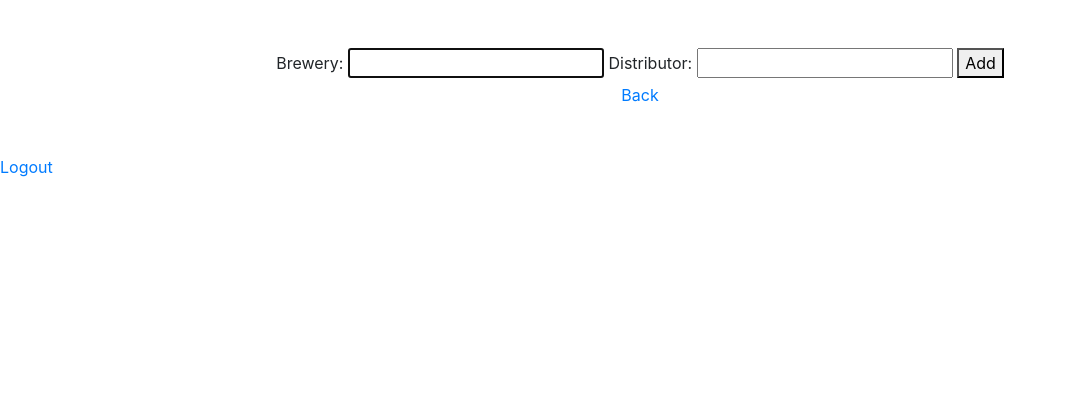
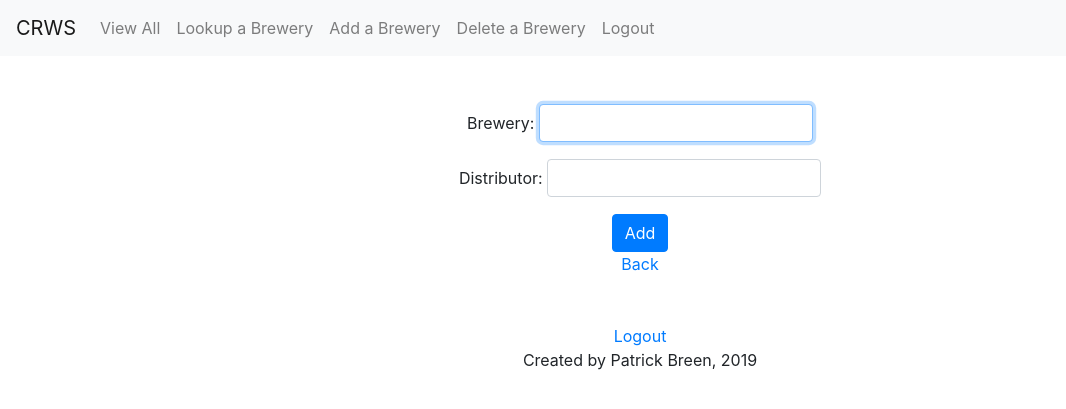
Before and after one commit to ptrkbrn/dollar-slice, a Flask app: page /add_brewery in a window 1280 px wide. Shown: the top 409 px of the page, without its empty margins (0-1066 px from the left). Run offline with Flask 2, Linux system fonts and the light colour scheme; the visitor is signed in with stand-in values (Sample User, id 1); some libraries are stand-ins or nearby versions.

Commit message:
add basic CSS styling

```diff
--- a/static/styles.css
+++ b/static/styles.css
@@ -1,8 +1,9 @@
+body {
+	text-align: center;
+	align-items: center;
+}
+
 main .form-control {
 	display: inline-block;
 	width: auto;
 }
-
-main {
-	text-align: center;
-}
--- a/templates/add.html
+++ b/templates/add.html
@@ -4,11 +4,15 @@
 
 	{% block main %}
 	<form action="/add_brewery" method="POST">
-		<label for="brewery">Brewery:</label>
-		<input type="text" id="brewery" name="brewery" autofocus autocomplete="off">
-		<label for="distributor">Distributor:</label>
-		<input type="text" id="distributor" name="distributor">
-		<button type="submit">Add</button>
+		<div class="form-group">
+			<label for="brewery">Brewery:</label>
+			<input class="form-control" type="text" id="brewery" name="brewery" autofocus autocomplete="off">
+		</div>
+		<div class="form-group">
+			<label for="distributor">Distributor:</label>
+			<input class="form-control" type="text" id="distributor" name="distributor">
+		</div>
+		<button class="btn btn-primary" type="submit">Add</button>
 	</form>
 	<a href="/">Back</a>
 	{% endblock %}
--- a/templates/add_beer.html
+++ b/templates/add_beer.html
@@ -5,7 +5,9 @@
 	{% block main %}
 	<h1>{{ brewery }}</h1>
 	<form action="/add_beer/?brewery={{ brewery }}" method="post">
-		<input type="text" name="new_beer">
-		<button type="submit">Add beer</button>
+		<div class="form-group">
+			<input class="form-control" type="text" name="new_beer">
+		</div>
+		<button class="btn btn-primary" type="submit">Add beer</button>
 	</form>
 	{% endblock %}
--- a/templates/beers.html
+++ b/templates/beers.html
@@ -3,7 +3,7 @@
 
 	{% block main %}
 	<h2>{{ brewery }} Beers</h2>
-	<ul>
+	<ul class="list-unstyled">
 	{% for beer in beers %}
 		<li>{{ beer[0] }}</li>
 	{% endfor %}
--- a/templates/brewery.html
+++ b/templates/brewery.html
@@ -6,7 +6,7 @@
 	<h1>{{ brewery }}</h1>
 	<h2>Distributor: {{ distributor }}</h2>
 	<h2>Beers</h2>
-	<ul>
+	<ul class="list-unstyled">
 	{% for beer in beers %}
 		<li><a href="{{ brewery }}/beers/{{ beer[0] }}">{{ beer[0] }}</a></li>
 	{% endfor %}
--- a/templates/index.html
+++ b/templates/index.html
@@ -5,7 +5,7 @@
 	{% block main %}
 	<h1>Welcome!</h1>
 	<h4>Pick an option to get started.</h4>
-	<ul>
+	<ul class="list-unstyled">
 		<li><a href="/view_all">View all</a></li>
 		<li><a href="/search">Lookup a Brewery</a></li>
 		<li><a href="/add_brewery">Add a Brewery</a></li>
--- a/templates/layout.html
+++ b/templates/layout.html
@@ -4,9 +4,36 @@
 	<title>{% block title %}{% endblock %}</title>
 	<meta name="viewport" content="width=device-width, initial-scale=1">
 	<link rel="stylesheet" href="https://stackpath.bootstrapcdn.com/bootstrap/4.3.1/css/bootstrap.min.css" integrity="sha384-ggOyR0iXCbMQv3Xipma34MD+dH/1fQ784/j6cY/iJTQUOhcWr7x9JvoRxT2MZw1T" crossorigin="anonymous">
-	<link rel="stylesheet" type="text/css" href="static/styles.css">
+	<link rel="stylesheet" href="{{ url_for('static', filename='styles.css') }}">
 </head>
 <body>
+	{% if session.user_id %}
+	<nav class="navbar navbar-expand-lg navbar-light bg-light">
+		<a class="navbar-brand" href="/">CRWS</a>
+	  	<button class="navbar-toggler" type="button" data-toggle="collapse" data-target="#navbarNav" aria-controls="navbarNav" aria-expanded="false" aria-label="Toggle navigation">
+	    <span class="navbar-toggler-icon"></span>
+	  	</button>
+	  	<div class="collapse navbar-collapse" id="navbarNav">
+	    	<ul class="navbar-nav">
+	      		<li class="nav-item">
+	        		<a class="nav-link" href="/view_all">View All</a>
+	      		</li>
+	      		<li class="nav-item">
+	      		<li class="nav-item">
+	        		<a class="nav-link" href="/search">Lookup a Brewery</a>
+	      		</li>
+	      		<li class="nav-item">
+	        		<a class="nav-link" href="/add_brewery">Add a Brewery</a>
+	      		</li>
+	      		<li class="nav-item">
+	        		<a class="nav-link" href="/delete_brewery">Delete a Brewery</a>
+	      		</li>
+	      		<li class="nav-item">
+	      			<a class="nav-link" href="/logout">Logout</a>
+	    	</ul>
+  		</div>
+  	</nav>
+  	{% endif %}
 	<main class="container p-5">
 		{% block main %}{% endblock %}
 	</main>
@@ -16,5 +43,8 @@
 	<script src="https://code.jquery.com/jquery-3.3.1.slim.min.js" integrity="sha384-q8i/X+965DzO0rT7abK41JStQIAqVgRVzpbzo5smXKp4YfRvH+8abtTE1Pi6jizo" crossorigin="anonymous"></script>
 	<script src="https://cdnjs.cloudflare.com/ajax/libs/popper.js/1.14.7/umd/popper.min.js" integrity="sha384-UO2eT0CpHqdSJQ6hJty5KVphtPhzWj9WO1clHTMGa3JDZwrnQq4sF86dIHNDz0W1" crossorigin="anonymous"></script>
 	<script src="https://stackpath.bootstrapcdn.com/bootstrap/4.3.1/js/bootstrap.min.js" integrity="sha384-JjSmVgyd0p3pXB1rRibZUAYoIIy6OrQ6VrjIEaFf/nJGzIxFDsf4x0xIM+B07jRM" crossorigin="anonymous"></script>
+	<footer>
+		Created by Patrick Breen, 2019
+	</footer>
 </body>
 </html>
--- a/templates/login.html
+++ b/templates/login.html
@@ -4,6 +4,7 @@
 
 	{% block main %}
 	<form action="/login" method="post">
+		<h1>Login</h1>
 		<div class="form-group">
 			<label for="username">Username: </label>
 			<input class="form-control" type="text" id="username" name="username" autofocus autocomplete="off">
--- a/templates/search.html
+++ b/templates/search.html
@@ -5,8 +5,10 @@
 	{% block main %}
 	<h1>Search for a Brewery</h1>
 	<form action="/results/", method="get">
-		<input type="text" name="brewery">
-		<button type="submit">Search</button>
+		<div class="form-group">
+			<input class="form-control" type="text" name="brewery">
+		</div>
+			<button class="btn btn-primary" type="submit">Search</button>
 	</form>
 	<a href="/">Back</a>
 	{% endblock %}
--- a/templates/viewall.html
+++ b/templates/viewall.html
@@ -4,6 +4,7 @@
 	{% block title %} View All {% endblock %}
 
 	{% block main %}
+	<h1>List View</h1>
 	<table class="table">
 		<thead>
 			<tr>
```
Also changed, not shown: templates/delete_beer.html (+9 -7 lines), templates/delete_brewery.html (+6 -4 lines), templates/update.html (+8 -6 lines), 1 other file.
